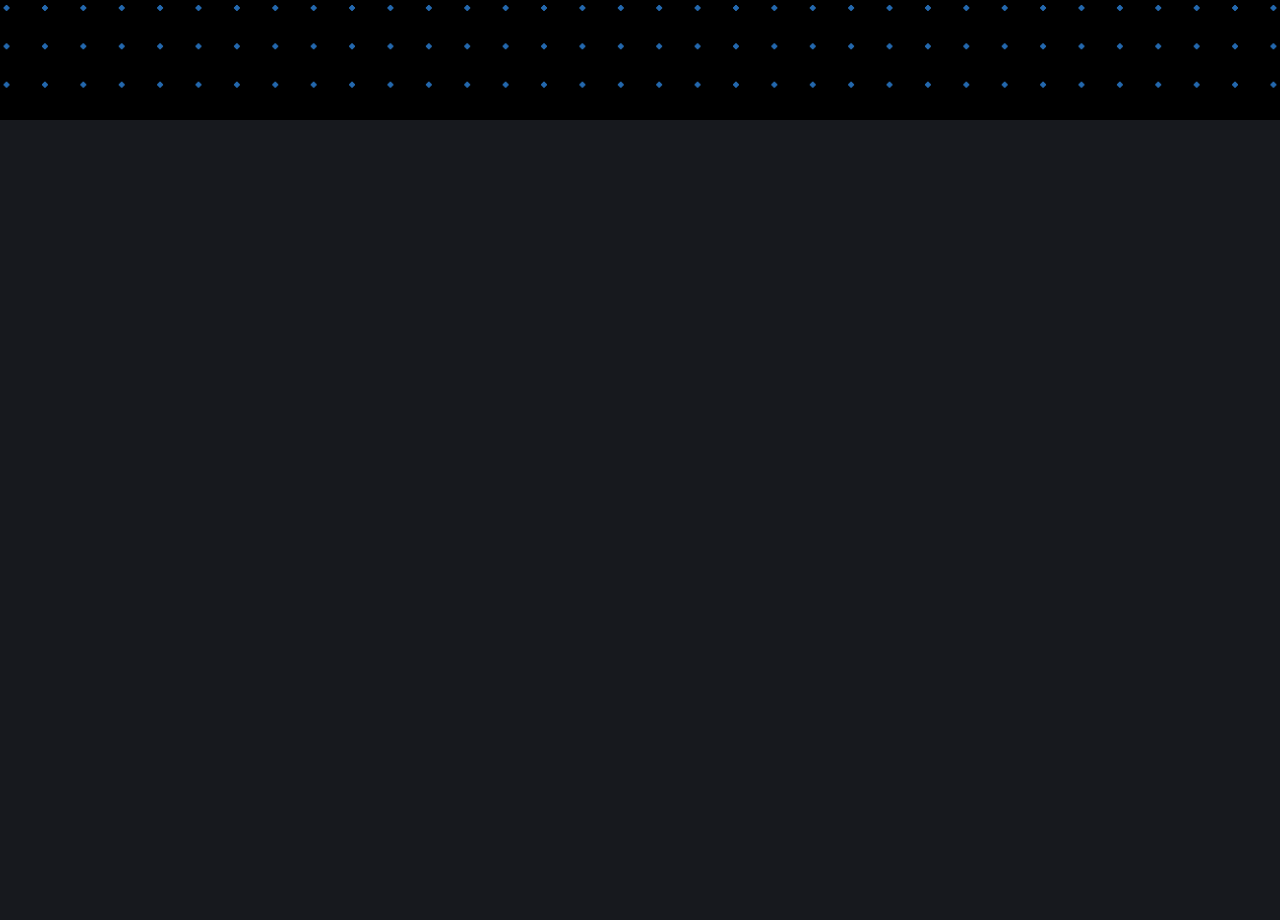
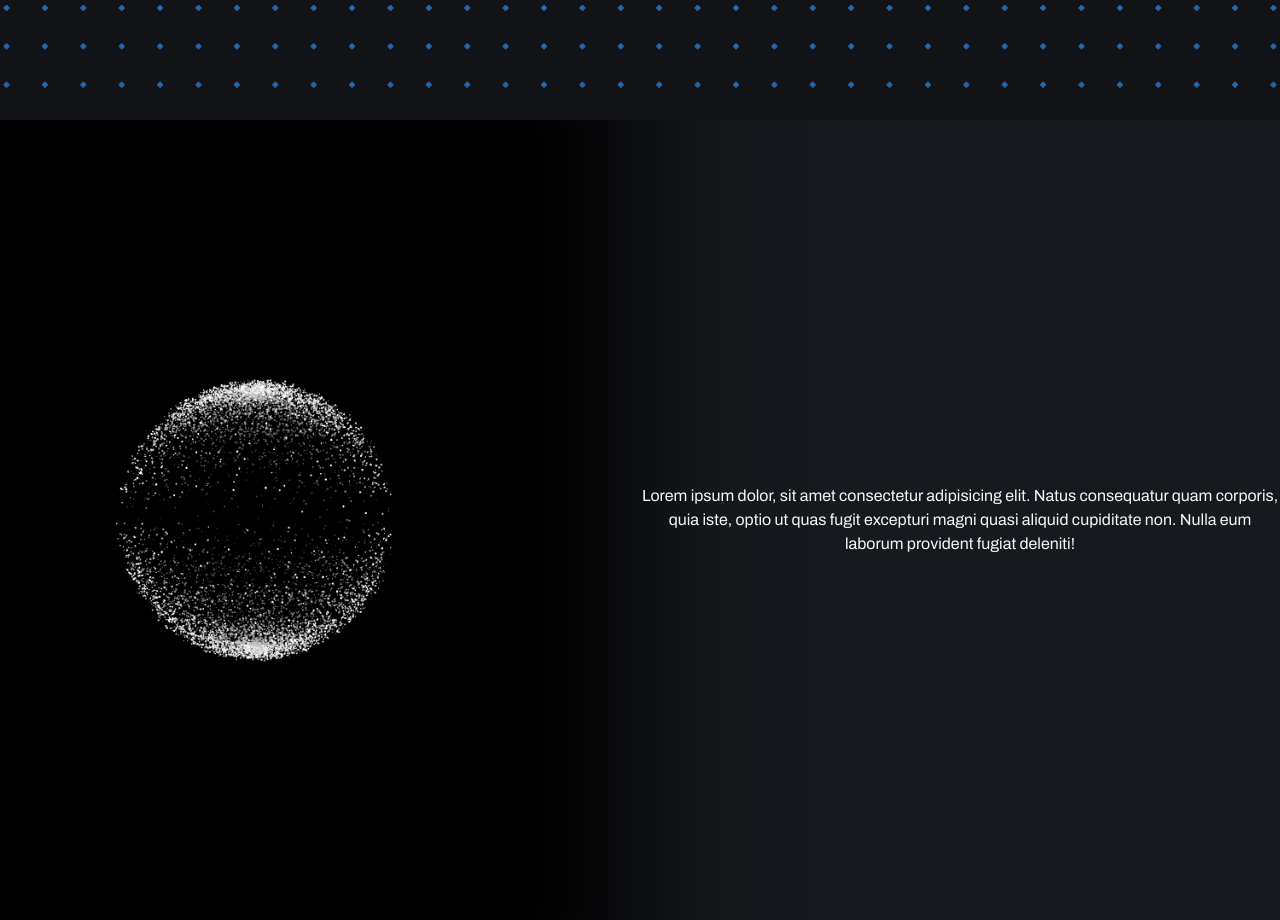
Before and after one commit to renanrod4/o_que_e_ser_ti, a Next.js app: page / in a window 1280 px wide. Shown: the part 1480-2400 px from the top of the page. Before the commit the page ends 1600 px from the top, so only its background shows below. Built offline with nearby package versions, Linux system fonts and the light colour scheme.

Commit message:
finishing section 3

```diff
--- a/src/app/layout.css
+++ b/src/app/layout.css
@@ -5,10 +5,10 @@
 :root {
   --background: #17191E;
   --foreground: #F3F8F7;
-  --dot-bg: black; /* Cor dos pontos */
-  --dot-space: 3vw;           /* Espaçamento entre os pontos */
-  --dot-size: 1.95vw;             /* Tamanho dos pontos */
-  --dot-color: #246EB9ee;        /* Cor de fundo padrão */
+  --dot-bg: #121317;
+  --dot-space: 3vw;
+  --dot-size: 1.95vw;
+  --dot-color: #246EB9ee;
 }
 body,html{
   width:100%;
--- a/src/app/page.css
+++ b/src/app/page.css
@@ -2,7 +2,7 @@ main {
   @apply w-full h-full;
 
   section {
-    @apply w-full h-svh;
+    @apply w-full h-svh flex justify-center items-center overflow-hidden;
   }
 
   div {
@@ -101,7 +101,10 @@ main {
       }
     }
   }
-
+  #arpanetLeft{
+    @apply bg-black h-full max-w-[40%] mr-[10%] shadow-black;
+    box-shadow: 0 0 120px 120px black;
+  }
   .infoArticle {
     @apply rounded-3xl border-2 m-10 p-8 max-w-3xl;
 
--- a/src/app/page.tsx
+++ b/src/app/page.tsx
@@ -1,3 +1,4 @@
+import Image from 'next/image'
 import {Displays} from './components/displays/displays';
 import './page.css'
 
@@ -30,6 +31,7 @@ export default function Home() {
           </div>
         </Displays>
       </section>
+
       <section className='darker bg-custom-dots' id='internetOrigin'>
         <article className='infoArticle'>
           <h1>Como surgiu a internet?</h1>
@@ -37,7 +39,14 @@ export default function Home() {
           <p>A internet surgiu no final dos anos 1960 como um projeto militar dos Estados Unidos para conectar computadores de diferentes locais de forma segura e descentralizada. Com o tempo, ela foi adaptada para universidades, empresas e, mais tarde, para o público geral, transformando-se no que conhecemos hoje.</p>
           </div>
         </article>
+      </section>
 
+      <section>
+        <article id='arpanetLeft'>
+          <div className="image"><Image alt="gif" src="/images/sphere.webp" width={700} height={500}/>
+          </div>
+        </article>
+        <article>Lorem ipsum dolor, sit amet consectetur adipisicing elit. Natus consequatur quam corporis, quia iste, optio ut quas fugit excepturi magni quasi aliquid cupiditate non. Nulla eum laborum provident fugiat deleniti!</article>
       </section>
     </main>
   );
```
Also changed, not shown: public/images/667e369d17ae52eda6fabd50c4d688cb.jpg (added).
